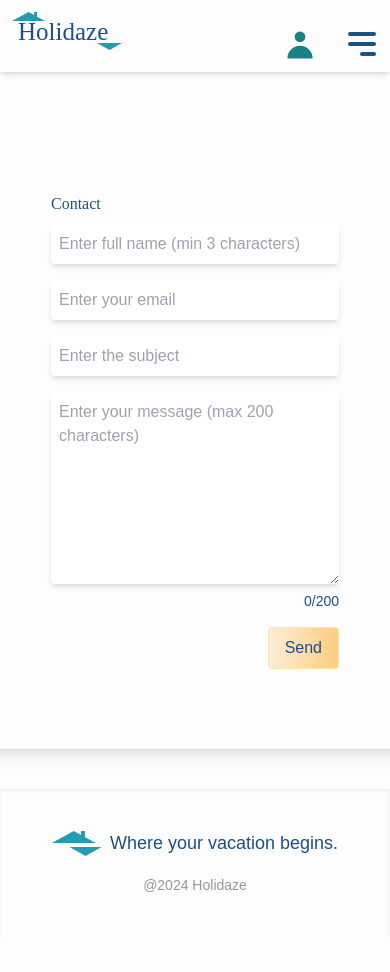
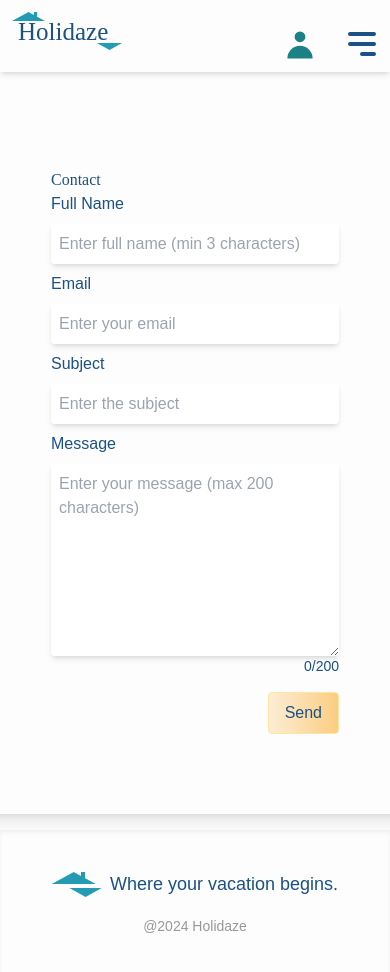
Before and after one commit to maleneivy/holidaze, a Next.js app: page /contact in a window 390 px wide. Shown: the top 972 px of the page. Before the commit the page ends 937 px from the top, so only its background shows below. Built offline with nearby package versions, Linux system fonts and the light colour scheme; a web font is replaced by a local one.

Commit message:
Added styles and labels to ContactForm

```diff
--- a/src/components/ContactForm/ContactForm.jsx
+++ b/src/components/ContactForm/ContactForm.jsx
@@ -40,7 +40,7 @@ const ContactForm = () => {
       return false;
     }
     if (body.length > 200) {
-      setBodyError('Body cannot be no more than 200 characters');
+      setBodyError('Body cannot be more than 200 characters');
       return false;
     }
     setBodyError('');
@@ -78,49 +78,51 @@ const ContactForm = () => {
 
   return (
     <div className="mx-2 flex justify-center">
-      <div className="my-10 max-w-128 p-20 shadow-lg">
+      <div className="my-4 max-w-128 p-20 shadow-lg sm:my-10">
         <form
           onSubmit={handleSubmit}
           className="md:w-0-auto mx-2 flex w-72 flex-col"
         >
           <h1>Contact</h1>
-          <div>
+          <div className="flex flex-col">
+            <label htmlFor="fullName">Full Name</label>
             <input
               type="text"
+              id="fullName"
               value={fullName}
               placeholder="Enter full name (min 3 characters)"
               className="my-2 w-full rounded p-2 shadow-md"
               onChange={(e) => setFullName(e.target.value)}
             />
-            <div>
-              {fullNameError && (
-                <span className="text-red">{fullNameError}</span>
-              )}
-            </div>
+            {fullNameError && <span className="text-red">{fullNameError}</span>}
           </div>
-          <div>
+          <div className="flex flex-col">
+            <label htmlFor="email">Email</label>
             <input
               type="email"
+              id="email"
               value={email}
               placeholder="Enter your email"
               className="my-2 w-full rounded p-2 shadow-md"
               onChange={(e) => setEmail(e.target.value)}
             />
-            <div>
-              {emailError && <span className="text-red">{emailError}</span>}
-            </div>
+            {emailError && <span className="text-red">{emailError}</span>}
           </div>
-          <div>
+          <div className="flex flex-col">
+            <label htmlFor="subject">Subject</label>
             <input
               type="text"
+              id="subject"
               value={subject}
               placeholder="Enter the subject"
               className="my-2 w-full rounded p-2 shadow-md"
               onChange={(e) => setSubject(e.target.value)}
             />
           </div>
-          <div>
+          <div className="flex flex-col">
+            <label htmlFor="body">Message</label>
             <textarea
+              id="body"
               placeholder="Enter your message (max 200 characters)"
               value={body}
               className="mt-2 h-48 w-full rounded p-2 shadow-md"
@@ -130,22 +132,20 @@ const ContactForm = () => {
             <div className="mb-4 text-right text-sm text-blue">
               {charCount}/200
             </div>
-            <div>
-              {bodyError && (
-                <span className="text-center text-red">{bodyError}</span>
-              )}
-            </div>
+            {bodyError && (
+              <span className="mb-4 text-center  text-red">{bodyError}</span>
+            )}
           </div>
           <div className="text-end">
             <BaseButton type="submit">Send</BaseButton>
           </div>
           {showSuccessMessage && (
             <div className="mt-4 text-center text-green-500">
-              Message sent successfully!
+              Message has been sent successfully!
             </div>
           )}
           {showErrorMessage && (
-            <div className="mt-4 text-center text-red">
+            <div className="mb-4text-center mt-4 text-red">
               Please correct the errors above.
             </div>
           )}
```
